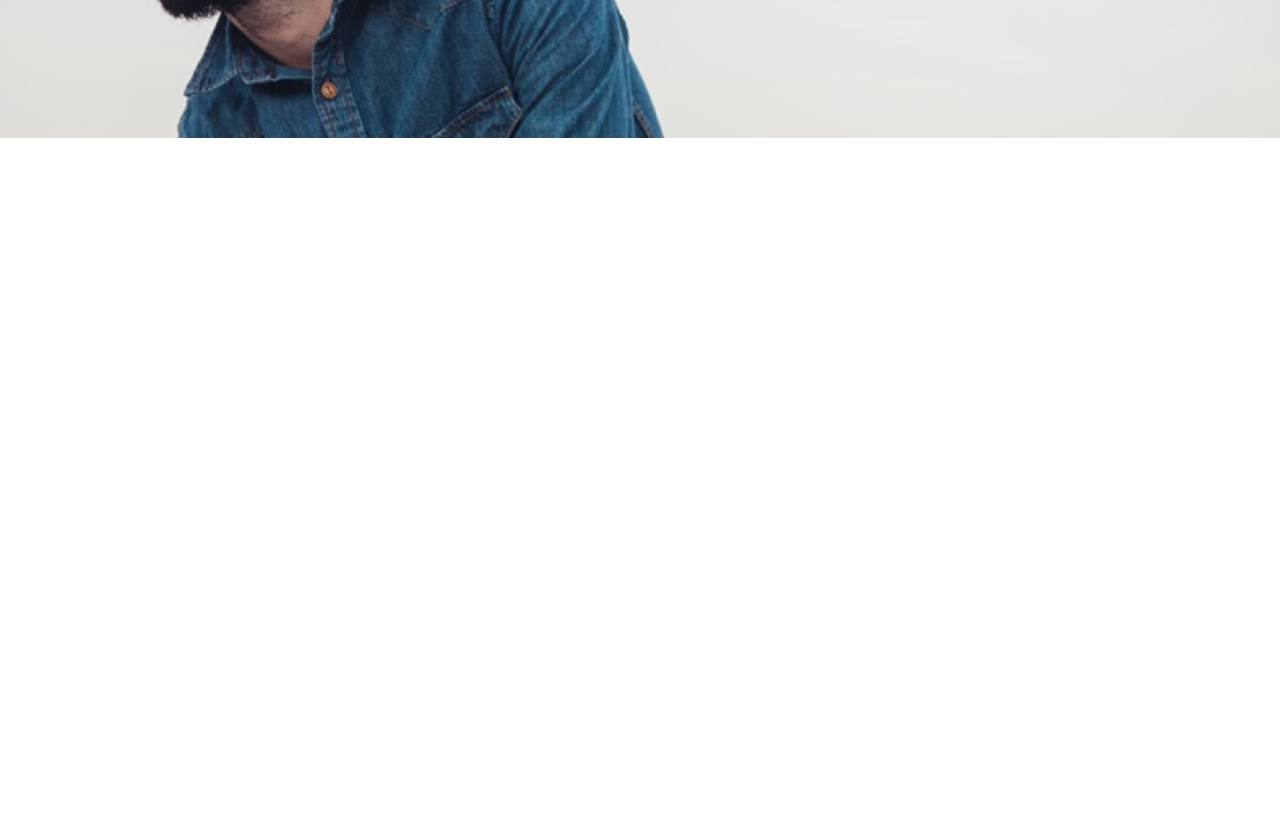
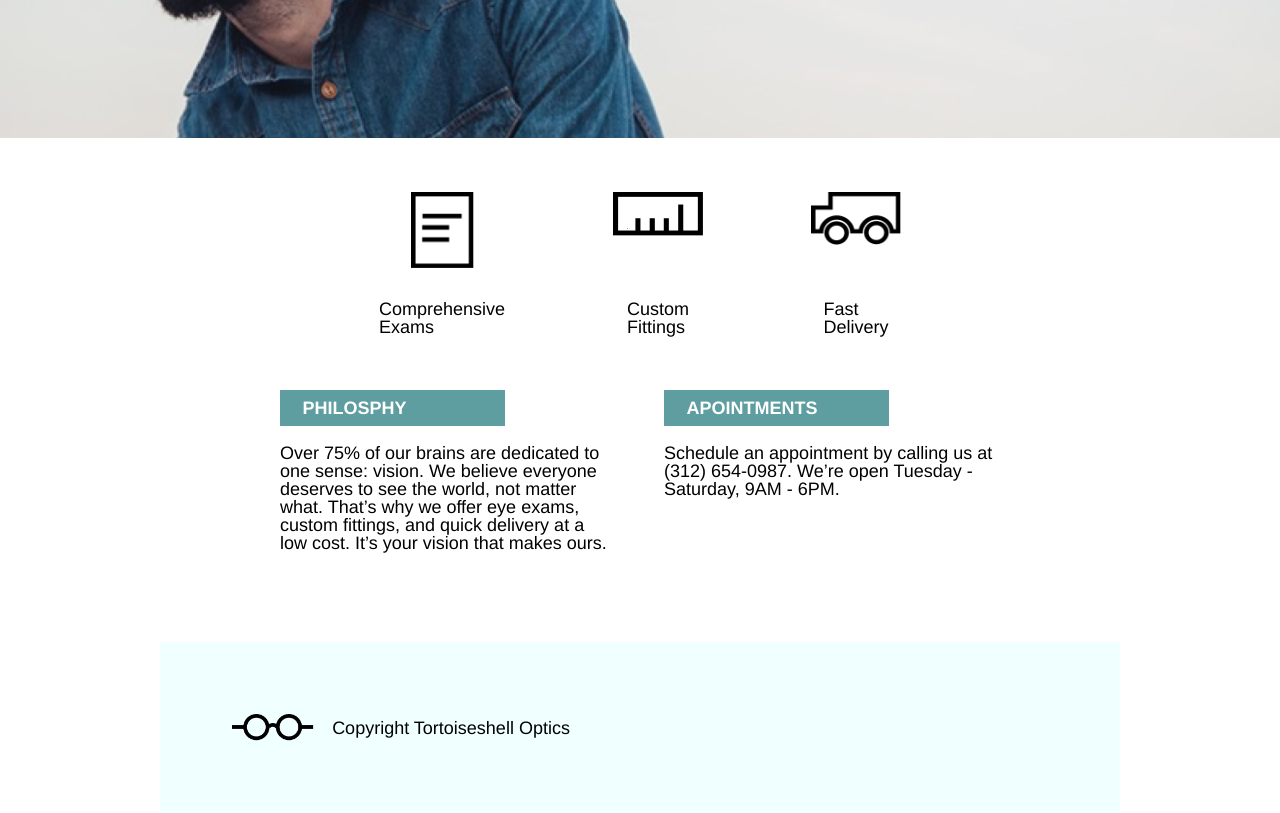
Before and after one commit to osmith17/tortoiseshell-optics, a plain HTML site: page index.html in a window 1280 px wide. Shown: the part 420-1233 px from the top of the page. Before the commit the page ends 800 px from the top, so only its background shows below. Drawn offline with Linux system fonts and the light colour scheme.

Commit message:
desktop page complete

```diff
--- a/index.html
+++ b/index.html
@@ -28,18 +28,45 @@
 
     </div>
   </div>
-
-<!-- main body of page -->
-
-
-        <!-- examples of work done -->
-
-
-        <!-- philosphy and apointments -->
-
-
+  <!-- main body of page -->
+  <div class="sitecontainer mainbodycontainer">
+    <!-- examples of work done -->
+    <div class="offeringgallery">
+      <div class="galleryitem galleryexam">
+        <img class="exam" src="resources/paper-icon.png" alt="exam icon">
+        <span class="descrip-span exam-span">Comprehensive <br> Exams</span>
+      </div>
+      <div class="galleryitem galleryfitting">
+        <img class="fitting" src="resources/ruler-icon.png" alt="fitting icon">
+        <span class="descrip-span fitting-span">Custom <br>Fittings</span>
+      </div>
+      <div class="galleryitem gallerydelivery">
+        <img class="delivery" src="resources/truck-icon.png" alt="delivery icon">
+        <span class="descrip-span delivery-span">Fast <br>Delivery</span>
+      </div>
+    </div>
+    <!-- philosphy and apointments -->
+    <div class="philosphygallery">
+      <div class="philosphycontainer">
+        <span class="philosphyspan">PHILOSPHY</span>
+        <span class="philosphy">Over 75% of our brains are dedicated to one sense: vision. We believe everyone deserves to see the world, not matter what. That’s why we offer eye exams, custom fittings, and quick delivery at a low cost. It’s your vision that makes ours.</span>
+      </div>
+      <div class="apointmentscontiner">
+        <span class="apointmentspan">APOINTMENTS</span>
+        <span class="apointments">Schedule an appointment by calling us at (312) 654-0987. We’re open Tuesday - Saturday, 9AM - 6PM.</span>
+      </div>
+    </div>
+  </div>
+  <!-- end of main body div -->
+</div>
 <!-- footer and copywrite -->
 
+<div class="sitecontainer footercontainer">
+  <div class="logocopy">
+    <img class="logofooter" src="resources/logo-black.png" alt="Company Logo">
+    <span class="copyright">Copyright Tortoiseshell Optics</span>
+  </div>
+</div>
 
-  </body>
+</body>
 </html>
--- a/resources/css/style.css
+++ b/resources/css/style.css
@@ -1,8 +1,10 @@
 html{
   font-size: 18px;
   line-height: 1.4;
+  font-family: Helvetica;
 }
 
+/* Heading and Slogan Styling */
 .headerimage{
   background-image: url("../glasses-bg.png");
   background-size: cover;
@@ -74,3 +76,87 @@ html{
   line-height: 1.2;
   padding: 1.5rem 5rem;
 }
+
+/* Main Page Containers Styling */
+
+.mainbodycontainer{
+  display: flex;
+  flex-direction: column;
+}
+
+.offeringgallery{
+  display: flex;
+  justify-content: center;
+}
+
+.galleryitem{
+  display: flex;
+  flex-direction: column;
+  align-items: center;
+  justify-content: space-between;
+  margin-top: 3rem;
+  margin-bottom: 3rem;
+  height: 8rem;
+}
+.galleryfitting{
+  margin-left: 6rem;
+  margin-right: 6rem;
+}
+
+.exam{
+  width: 3.5rem;
+}
+
+.fitting,
+.delivery{
+  width: 5rem;
+}
+/* philosphy and apointment */
+
+.philosphygallery{
+  display: flex;
+  justify-content: center;
+}
+
+.philosphycontainer,
+.apointmentscontiner{
+  width: 35%;
+  display: flex;
+  flex-direction: column;
+}
+.philosphycontainer{
+  margin-right: 5%;
+}
+
+.philosphyspan,
+.apointmentspan{
+  margin-bottom: 1rem;
+  padding: 0.5rem 1.25rem;
+  width: 10rem;
+  background-color: cadetblue;
+  font-family: Helvetica;
+  font-size: 1rem;
+  font-weight: bold;
+  color: white;
+}
+
+/* footer styling */
+
+.footercontainer{
+  background-color: azure;
+  margin-top: 5rem;
+}
+
+.logocopy{
+  display: flex;
+  align-items: center;
+  padding-left: 4rem;
+  padding-top: 4rem;
+  padding-bottom: 4rem
+}
+.logofooter{
+  height: 1.5rem;
+}
+.copyright{
+  margin-left: 1rem;
+}
```
